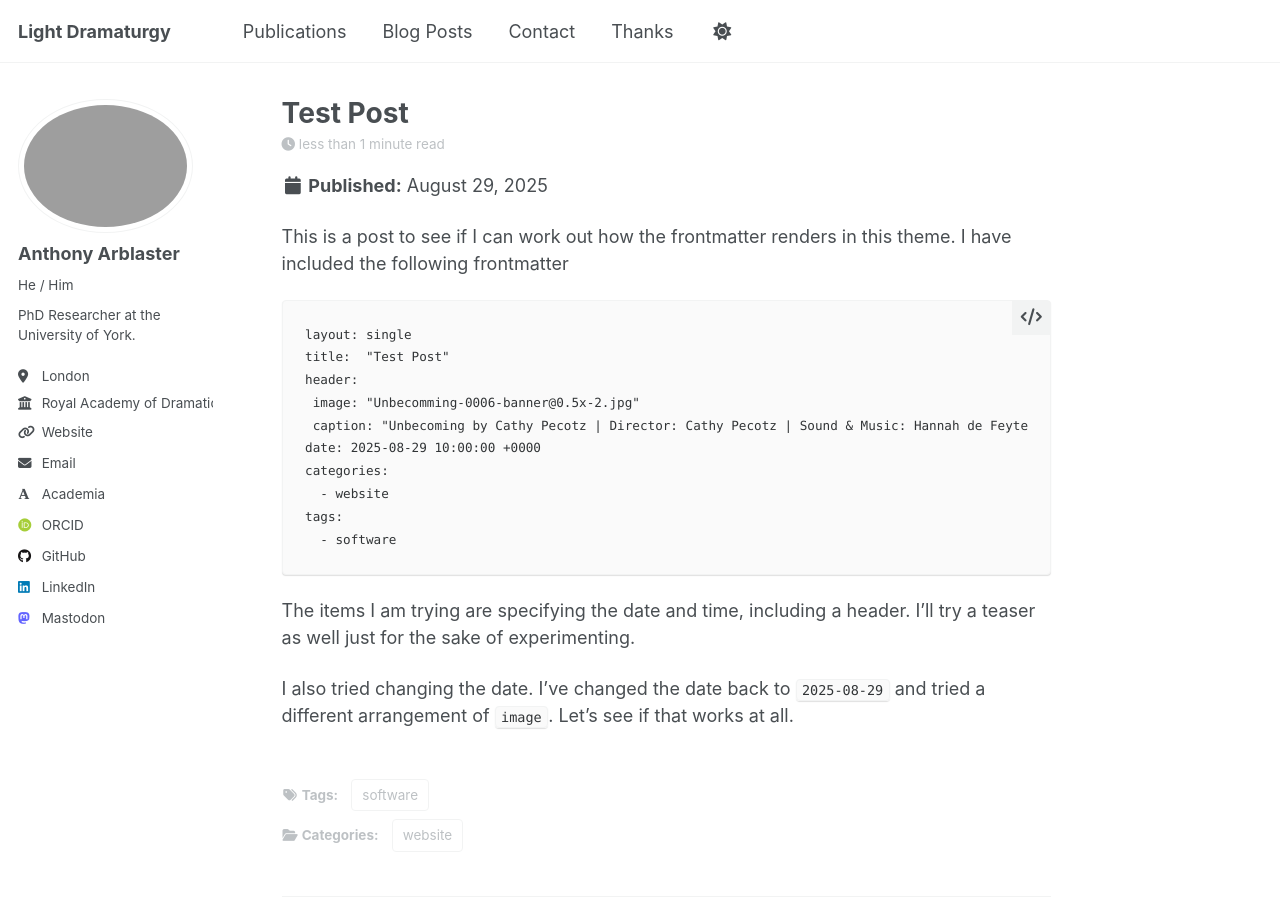
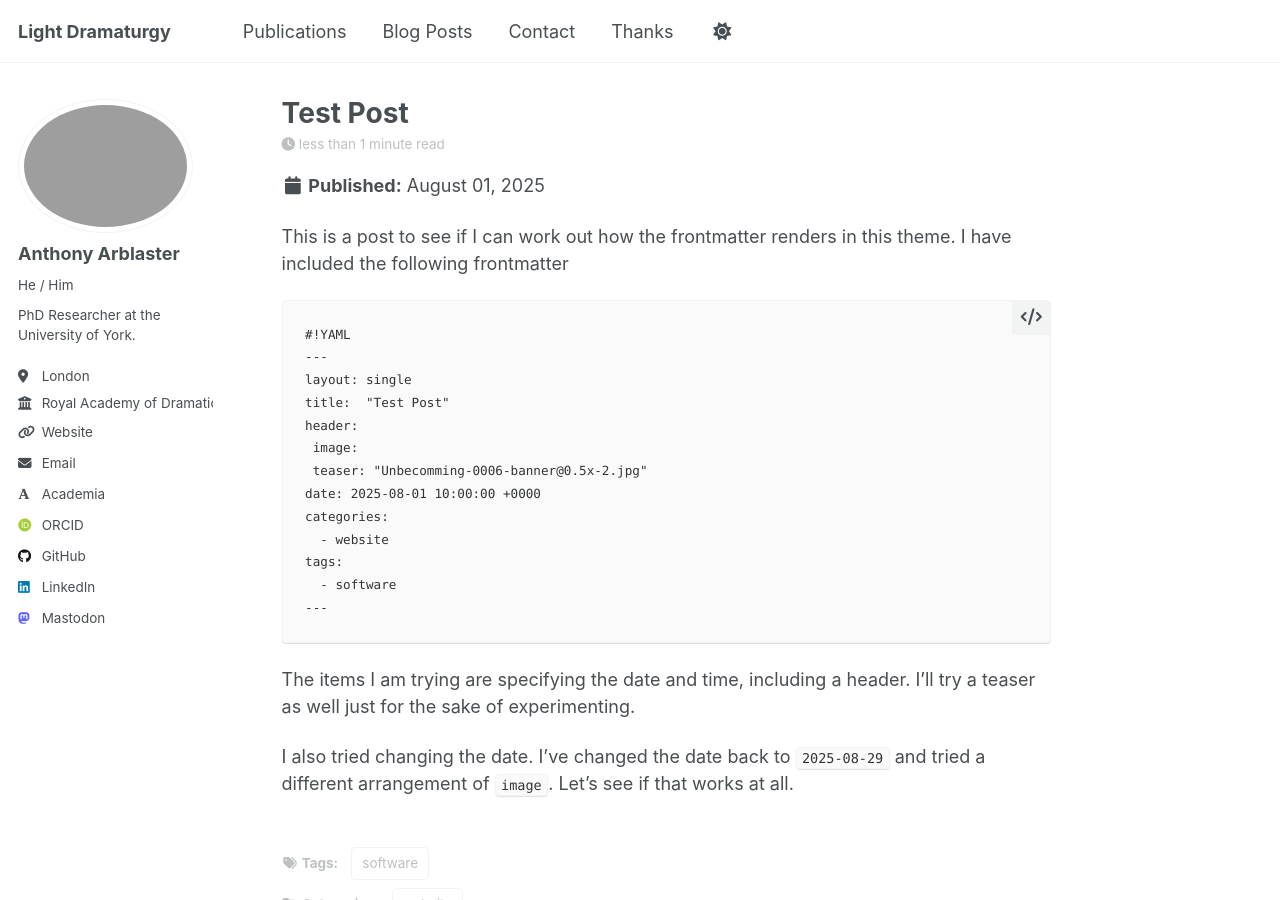
Before and after one commit to aarblaster/light-dramaturgy, a Jekyll site: the page built from _posts/2025-08-29-test-post.md, in a window 1280 px wide and 900 px high. Built offline with Jekyll 4.4.1, drawn with Linux system fonts in a browser that asks for light colours; some web fonts are replaced; a script that is not in the unit is left out.

Commit message:
Update 2025-08-29-test-post.md

````diff
--- a/_posts/2025-08-29-test-post.md
+++ b/_posts/2025-08-29-test-post.md
@@ -4,7 +4,7 @@ title:  "Test Post"
 header:
  image:
  teaser: "Unbecomming-0006-banner@0.5x-2.jpg"
-date: 2025-08-29 10:00:00 +0000
+date: 2025-08-01 10:00:00 +0000
 categories:
   - website
 tags:
@@ -15,16 +15,19 @@ This is a post to see if I can work out how the frontmatter renders in this them
 I have included the following frontmatter
 
 ```
+#!YAML
+---
 layout: single
 title:  "Test Post"
 header:
- image: "Unbecomming-0006-banner@0.5x-2.jpg"
- caption: "Unbecoming by Cathy Pecotz | Director: Cathy Pecotz | Sound & Music: Hannah de Feyter & Becki Whitton | Dramaturg: Gin Savage | Canberra Theatre Centre | Courtyard Studio | Photo: Shelly Higgs | Isobel Burton"
-date: 2025-08-29 10:00:00 +0000
+ image:
+ teaser: "Unbecomming-0006-banner@0.5x-2.jpg"
+date: 2025-08-01 10:00:00 +0000
 categories:
   - website
 tags:
   - software
+---
 ```
 
 The items I am trying are specifying the date and time, including a header.
````
